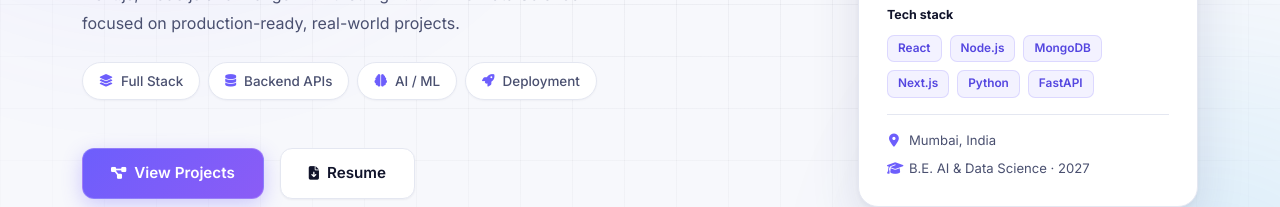
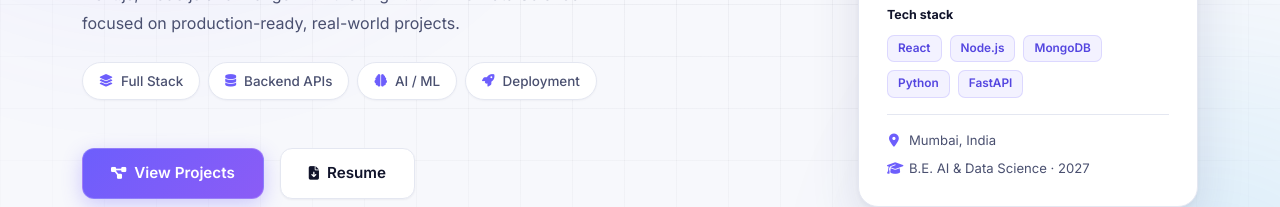
Before and after one commit to Omkar-Gawali/omkargawali, a Next.js app: page / in a window 1280 px wide. Shown: the part 529-736 px from the top of the page. Built offline with nearby package versions, Linux system fonts and the light colour scheme.

Commit message:
uprade: resume changes

```diff
--- a/app/page.tsx
+++ b/app/page.tsx
@@ -78,14 +78,7 @@ export default function HomePage() {
     },
   ];
 
-  const techStack = [
-    "React",
-    "Node.js",
-    "MongoDB",
-    "Next.js",
-    "Python",
-    "FastAPI",
-  ];
+  const techStack = ["React", "Node.js", "MongoDB", "Python", "FastAPI"];
 
   const infoRows = [
     { icon: "fa-location-dot", text: "Mumbai, India" },
@@ -449,7 +442,7 @@ export default function HomePage() {
                 </Link>
 
                 <a
-                  href="/assets/Omkar Gawali - Full Stack Developer v2.pdf"
+                  href="/assets/Omkar Gawali - Full Stack Developer v3.pdf"
                   target="_blank"
                   rel="noreferrer"
                   className="og-btn-secondary"
--- a/app/resume/page.tsx
+++ b/app/resume/page.tsx
@@ -18,7 +18,7 @@ const stats = [
   { num: "2027", label: "Graduate" },
 ];
 
-const RESUME_PDF = "/assets/Omkar Gawali - Full Stack Developer v2.pdf";
+const RESUME_PDF = "/assets/Omkar Gawali - Full Stack Developer v3.pdf";
 
 export default function Resume() {
   const sectionRef = useRef<HTMLElement>(null);
```
Also changed, not shown: 2 other files (tests, documents, lock files or other folders).
